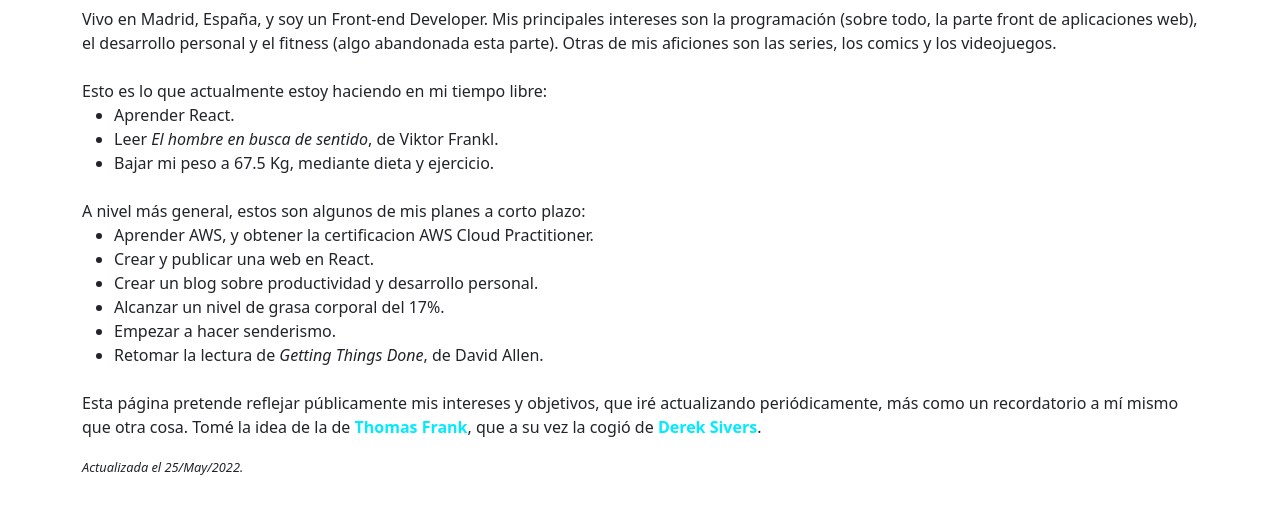
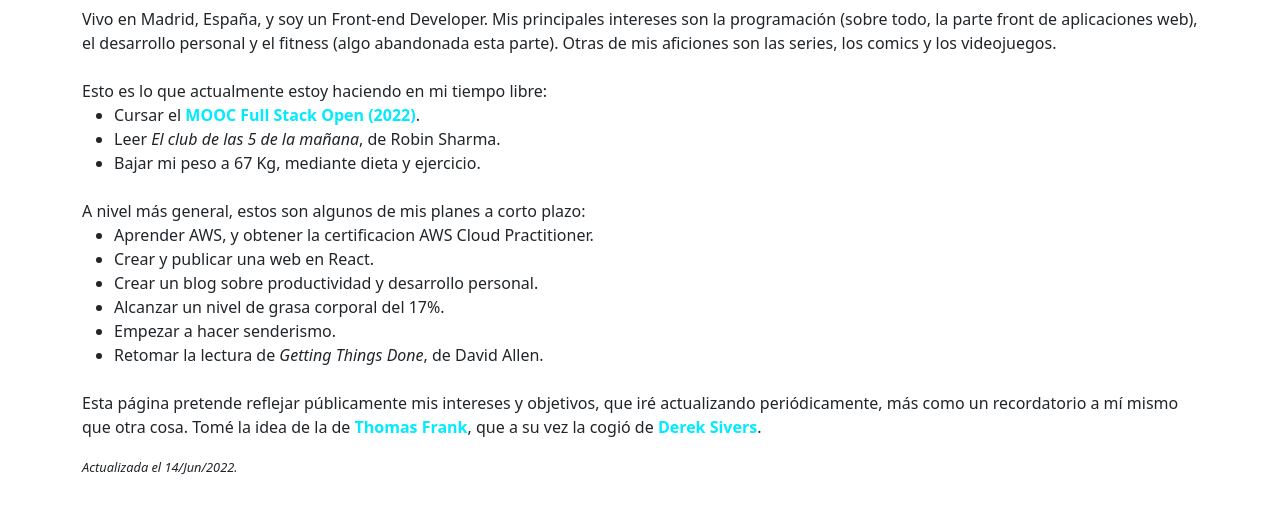
Before and after one commit to asorni/asorni.github.io, a plain HTML site: page index.html in a window 1280 px wide. Shown: the part 161-674 px from the top of the page. Drawn offline with nearby package versions, Linux system fonts and the light colour scheme.

Commit message:
Update index.html

```diff
--- a/index.html
+++ b/index.html
@@ -49,9 +49,9 @@
 
         <article>Esto es lo que actualmente estoy haciendo en mi tiempo libre:
             <ul>
-                <li>Aprender React.</li>
-                <li>Leer <em>El hombre en busca de sentido</em>, de Viktor Frankl.</li>
-                <li>Bajar mi peso a 67.5 Kg, mediante dieta y ejercicio.</li>
+                <li>Cursar el <a href="https://fullstackopen.com/en/">MOOC Full Stack Open (2022)</a>.</li>
+                <li>Leer <em>El club de las 5 de la mañana</em>, de Robin Sharma.</li>
+                <li>Bajar mi peso a 67 Kg, mediante dieta y ejercicio.</li>
             </ul>
         </article>
 
@@ -71,7 +71,7 @@
             Esta página pretende reflejar públicamente mis intereses y objetivos, que iré actualizando periódicamente, más como un recordatorio a mí mismo que otra cosa. Tomé la idea de la de <a href="https://thomasjfrank.com/now/">Thomas Frank</a>, que a su vez la cogió de <a href="https://sive.rs/now">Derek Sivers</a>.
         </aside>
 
-        <footer>Actualizada el 25/May/2022.</footer>
+        <footer>Actualizada el 14/Jun/2022.</footer>
     </section>
 
     <script src="https://cdn.jsdelivr.net/npm/bootstrap@5.0.2/dist/js/bootstrap.bundle.min.js" integrity="sha384-MrcW6ZMFYlzcLA8Nl+NtUVF0sA7MsXsP1UyJoMp4YLEuNSfAP+JcXn/tWtIaxVXM" crossorigin="anonymous"></script>
```
